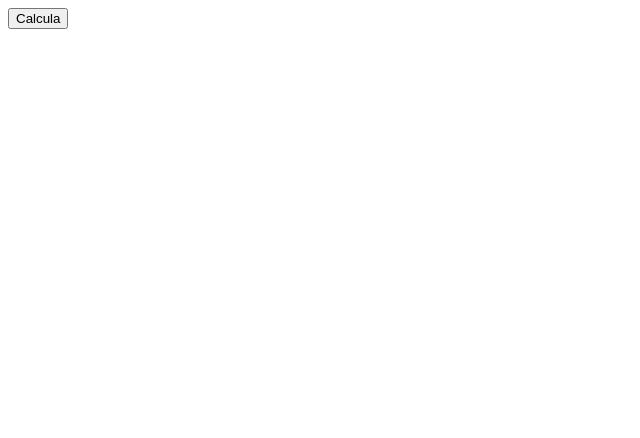
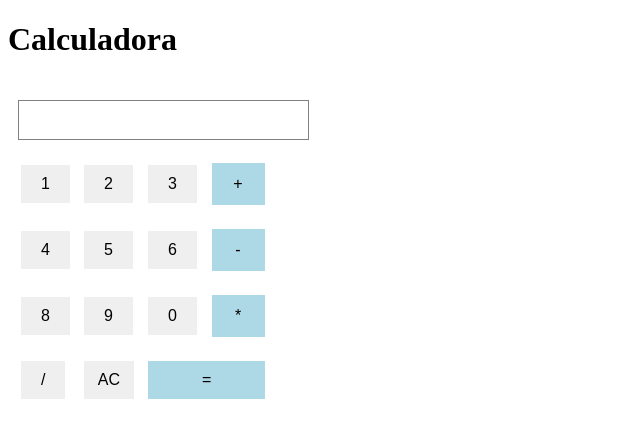
Before and after one commit to victoriavermo/exercici-js-calculadora, a plain HTML site: page index.html in a window 1280 px wide. Shown: the whole page, without its empty margins (0-640 px from the left). Drawn offline with Linux system fonts and the light colour scheme.

Commit message:
Allows adding numbers of more than one digit.

```diff
--- /dev/null
+++ b/css/style.css
@@ -0,0 +1,35 @@
+button, input {
+    margin: 20px 0 0 10px;
+    padding: 10px 20px;
+    color: rgb(0, 0, 0);
+    text-align: center;
+    text-decoration: none;
+    font-size: 16px;
+    border: none;
+}
+
+
+#pantalla{
+  padding: 10px 41px;
+  border: 1px solid grey;
+}
+
+.operand{
+  width: 53px;
+  height: 42px;
+  border: none;
+  background-color: lightblue;
+}
+
+.result{
+  margin: 20px 0 0 10px;
+  padding: 10px 54px;
+  border: none;
+  background-color: lightblue;
+}
+
+.esborra{
+  width: 50px;
+  text-align: center;
+  padding: 10px 0;
+}
--- a/index.html
+++ b/index.html
@@ -5,9 +5,53 @@
     <meta http-equiv="X-UA-Compatible" content="IE=edge">
     <meta name="viewport" content="width=device-width, initial-scale=1.0">
     <title>Calculadora</title>
-    <script src="js/calculadoraJS.js"></script>
+    <link rel="stylesheet" href="css/style.css">
 </head>
 <body>
-    <button onclick="calculadora('divide',5,0)">Calcula</button>
+
+    <h1>Calculadora</h1>
+
+    <div class="container">
+        <form name="calculadora">
+            <div>
+                <input type="text" id="pantalla" readonly="readonly">
+            </div>
+            <table class="botons">
+
+                <tr>
+                <td><button type="button" onclick="addDigit(1)">1</button></td>
+                <td><button type="button" onclick="addDigit(2)">2</button></td>
+                <td><button type="button" onclick="addDigit(3)">3</button></td>
+                <td><button type="button" class="operand" onclick="addOperand('+')">+</button></td>
+                </tr>
+
+                <tr>
+                <td><button type="button" onclick="addDigit(4)">4</button></td>
+                <td><button type="button" onclick="addDigit(5)">5</button></td>
+                <td><button type="button" onclick="addDigit(6)">6</button></td>
+                <td><button type="button" class="operand" onclick="addOperand('-')">-</button></td>
+                </tr>
+
+                <tr>
+                    <td><button type="button" onclick="addDigit(7)">8</button></td>
+                    <td><button type="button" onclick="addDigit(9)">9</button></td>
+                    <td><button type="button" onclick="addDigit(0)">0</button></td>
+                    <td><button type="button" class="operand" onclick="addOperand('*')">*</button></td>
+                </tr>
+
+                <tr>
+                    <td><button type="button" onclick="addOperand('/')">/</button></td>
+                    <td><button type="button" class="esborra" onclick="resetCalc()">AC</button></td>
+                    <td colspan="2"><button type="button" class="result" onclick="result()">=</button></td>
+                </tr>
+
+            </table>
+        </form>
+
+    </div>
+
+    <!-- <button onclick="calculadora('divide',5,0)">Calcula</button> -->
+
+    <script src="js/calculadoraJS.js"></script>
 </body>
 </html>
--- a/js/calculadoraJS.js
+++ b/js/calculadoraJS.js
@@ -9,22 +9,23 @@ var num1;
 var num2;
 var operand;
 var error = false;
+var nextDigit = false;
 
-function calculadora(operand,num1,num2){
+function result(){
 
     var result;
 
     switch (operand){
-        case 'add':
+        case '+':
             result = num1+num2;
             break;
-        case 'substract':
+        case '-':
             result = num1-num2;
             break;
-        case 'multiply':
+        case '*':
             result = num1*num2;
             break;
-        case 'divide':
+        case '/':
             error = num2 != 0 ? false : true;
             result = !error ? num1/num2 : null;
 
@@ -32,10 +33,43 @@ function calculadora(operand,num1,num2){
     }
 
     if(!error){
-      console.log(num1+' - '+num2+' = '+result);
+      console.log(num1+operand+num2+' = '+result);
     }else{
         console.log('Error: '+num1+'/'+num2);
     }
 
+    resetCalc();
 
 }
+
+function addDigit(num){
+
+    if(!num1){
+        num1 = num;
+    }else{
+        if(!nextDigit){
+            num1 = num1*10 + num;
+        }else{
+            if(!num2){
+                num2 = num;
+            }else{
+                num2 = num2*10 +1;
+            }
+        }
+    }
+
+
+}
+
+function addOperand(type){
+    operand = type;
+    nextDigit = true;
+}
+
+function resetCalc(){
+    operand = null;
+    num1 = null;
+    num2 = null;
+    error = false;
+    nextDigit = false;
+}
```
